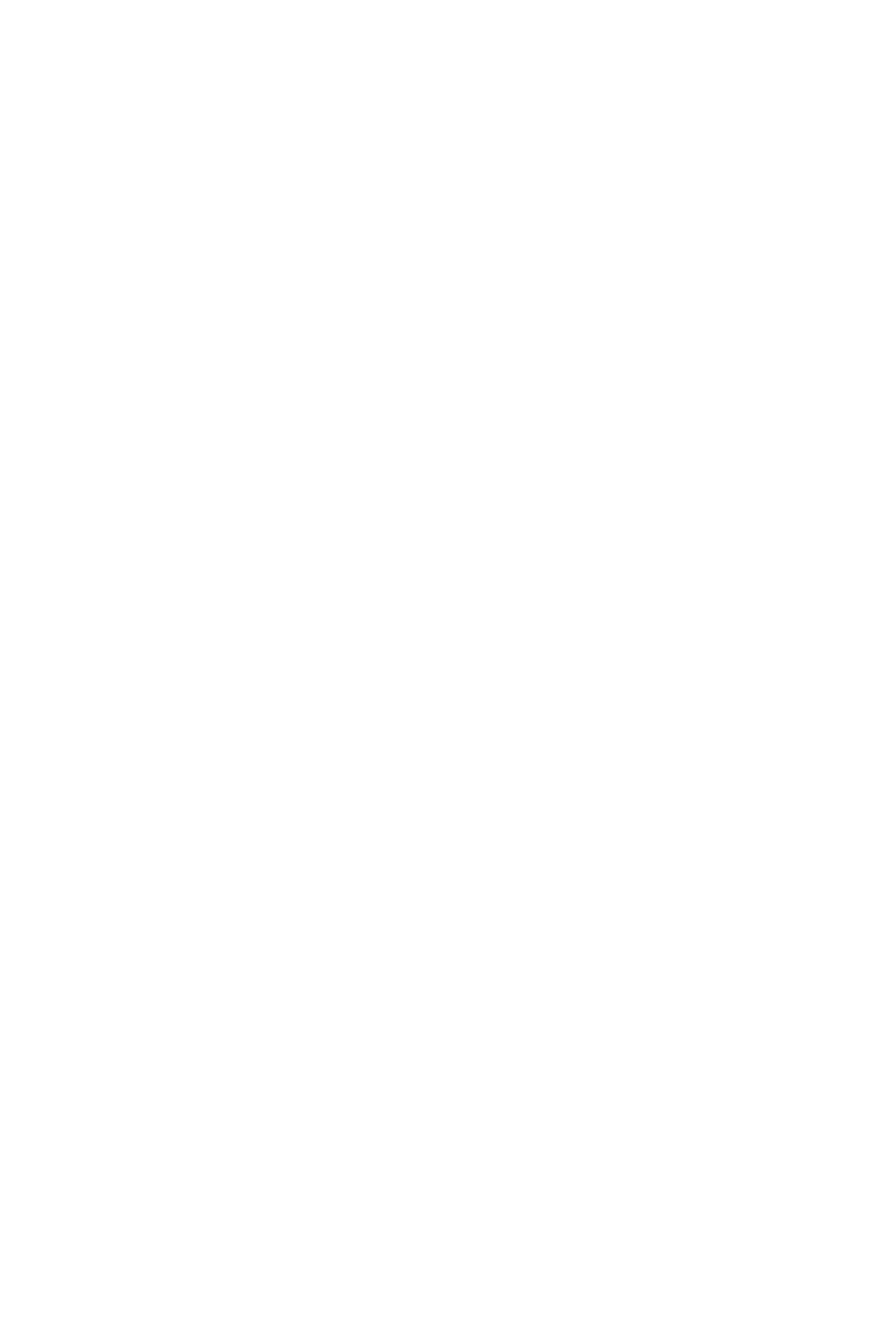
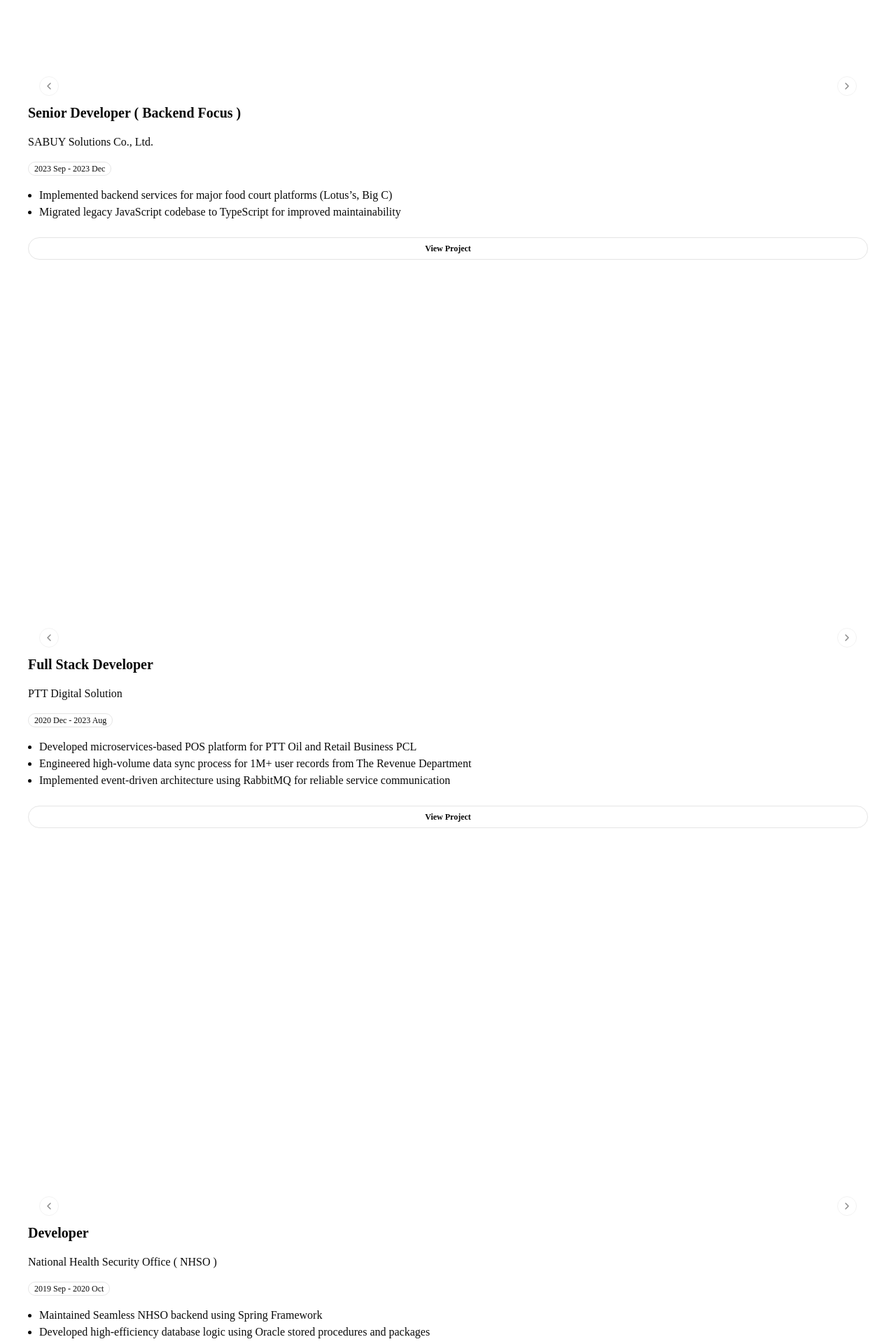
Before and after one commit to monoongs/portfoliov3, a Next.js app: page / in a window 1280 px wide. Shown: the part 1900-3820 px from the top of the page at 70% size. Before the commit the page ends 1747 px from the top, so only its background shows below. Built offline with nearby package versions, Linux system fonts and the light colour scheme.

Commit message:
update: config

```diff
--- a/app/config.ts
+++ b/app/config.ts
@@ -10,6 +10,7 @@ export type Experience = {
   highlights: string[];
   description: string;
   responsibilities: string[];
+  order: number;
 };
 
 const experience: Record<string, Experience> = {
@@ -37,6 +38,104 @@ const experience: Record<string, Experience> = {
       'Translated Figma designs into reusable UI components (e.g., tables, pagination, forms) and implemented performance optimizations such as lazy loading.',
       'Developed the frontend and integration layer for an asynchronous file ingestion pipeline, including upload handling, status tracking, and consuming Kafka events to update the UI.',
     ],
+    order: 5,
+  },
+  sabuy: {
+    id: 'sabuy',
+    images: [],
+    title: 'Senior Developer ( Backend Focus )',
+    company: 'SABUY Solutions Co., Ltd.',
+    period: '2023 Sep - 2023 Dec',
+    years: 0,
+    months: 4,
+    tools: ['Node.js', 'TypeScript', 'JavaScript'],
+    highlights: [
+      'Implemented backend services for major food court platforms (Lotus’s, Big C)',
+      'Migrated legacy JavaScript codebase to TypeScript for improved maintainability',
+    ],
+    description:
+      'Backend-focused role developing robust services for large-scale food court platforms, ensuring seamless integration with payment terminals and modernization of legacy systems.',
+    responsibilities: [
+      'Implemented backend services for a food court platform used by major retailers ( Lotus’s, Big C ), with APIs compatible with payment terminals.',
+      'Refactored legacy code and migrated JavaScript to TypeScript, improving maintainability and code quality.',
+    ],
+    order: 4,
+  },
+  ptt: {
+    id: 'ptt',
+    images: [],
+    title: 'Full Stack Developer', // Adjust title based on your role specifics
+    company: 'PTT Digital Solution',
+    period: '2020 Dec - 2023 Aug',
+    years: 2,
+    months: 9,
+    tools: [
+      'Node.js',
+      'Express',
+      'MongoDB',
+      'RabbitMQ',
+      'React.js',
+      'ELK stack',
+    ],
+    highlights: [
+      'Developed microservices-based POS platform for PTT Oil and Retail Business PCL',
+      'Engineered high-volume data sync process for 1M+ user records from The Revenue Department',
+      'Implemented event-driven architecture using RabbitMQ for reliable service communication',
+    ],
+    description:
+      'Contributed to the NEW POS system for PTT Oil and Retail Business PCL, focusing on microservices architecture, high-volume data processing, and distributed system monitoring.',
+    responsibilities: [
+      'Built backend services for NEW POS, a microservices-based platform for PTT Oil and Retail Business PCL, using Node.js (Express) and MongoDB.',
+      'Integrated RabbitMQ for event-driven communication between services, enabling reliable asynchronous processing and improving fault tolerance.',
+      'Designed and implemented a high-volume data synchronization process to import and maintain over 1 million user records from The Revenue Department, ensuring data consistency and reliability across services.',
+      'Leveraged ELK stack (Elasticsearch, Kibana) for log aggregation and debugging across distributed services.',
+      'Developed frontend features using React.js, including login and landing pages to support POS operations.',
+    ],
+    order: 3,
+  },
+  nhso: {
+    id: 'nhso',
+    images: [],
+    title: 'Developer',
+    company: 'National Health Security Office ( NHSO )',
+    period: '2019 Sep - 2020 Oct',
+    years: 1,
+    months: 2,
+    tools: ['Java', 'Spring Framework', 'JSF', 'Oracle Database'],
+    highlights: [
+      'Maintained Seamless NHSO backend using Spring Framework',
+      'Developed high-efficiency database logic using Oracle stored procedures and packages',
+    ],
+    description:
+      'Focused on the maintenance and enhancement of the Seamless NHSO backend system, ensuring robust data processing and reliable frontend interfaces for national health security services.',
+    responsibilities: [
+      'Maintained and enhanced Seamless NHSO, a backend system using Spring Framework.',
+      'Developed frontend interfaces using JSF (JavaServer Faces).',
+      'Designed and implemented Oracle database structures, including packages and stored procedures for efficient data processing.',
+    ],
+    order: 2,
+  },
+  jury: {
+    id: 'jury',
+    images: [],
+    title: 'Developer',
+    company: 'Juryberry Co., Ltd.',
+    period: '2018 Aug - 2019 Aug',
+    years: 1,
+    months: 1,
+    tools: ['Django', 'Laravel', 'Tailwind CSS', 'Informatica'],
+    highlights: [
+      'Developed responsive full-stack web applications using Django and Laravel',
+      'Engineered ETL workflows and data pipelines for large-scale data processing using Informatica',
+    ],
+    description:
+      'Responsible for full-stack web development and data engineering, delivering responsive user interfaces and managing complex data integration pipelines.',
+    responsibilities: [
+      'Developed responsive web applications using Django, Laravel, and modern frontend tools (Tailwind CSS), delivering user-friendly interfaces across multiple projects.',
+      'Built and maintained full-stack features, handling both backend logic and frontend implementation in production environments.',
+      'Designed and implemented ETL workflows and data pipelines using Informatica, supporting large-scale data processing and integration.',
+    ],
+    order: 1,
   },
 };
 
--- a/app/page.tsx
+++ b/app/page.tsx
@@ -1,11 +1,16 @@
 import CommonExperience from '@/app/components/CommonExperience';
 import Introduce from '@/app/components/Introduce';
+import experience from '@/app/config';
 
 function Home() {
+  const sorted = Object.values(experience).sort((a, b) => b.order - a.order);
+
   return (
     <>
       <Introduce />
-      <CommonExperience experienceId='bedrock' />
+      {sorted.map((exp) => (
+        <CommonExperience key={exp.id} experienceId={exp.id} />
+      ))}
     </>
   );
 }
```
